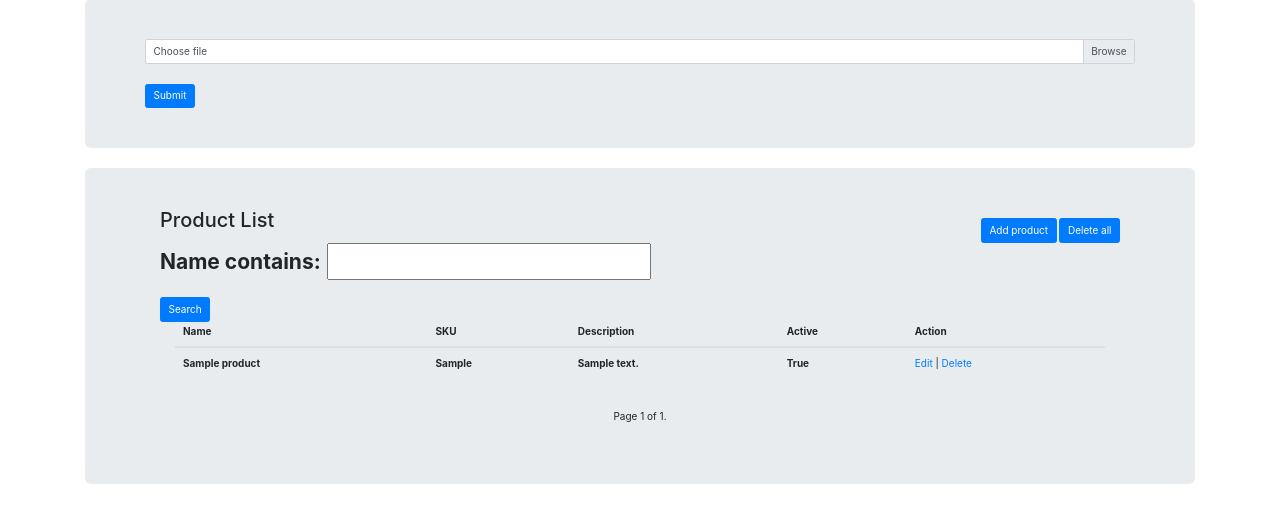
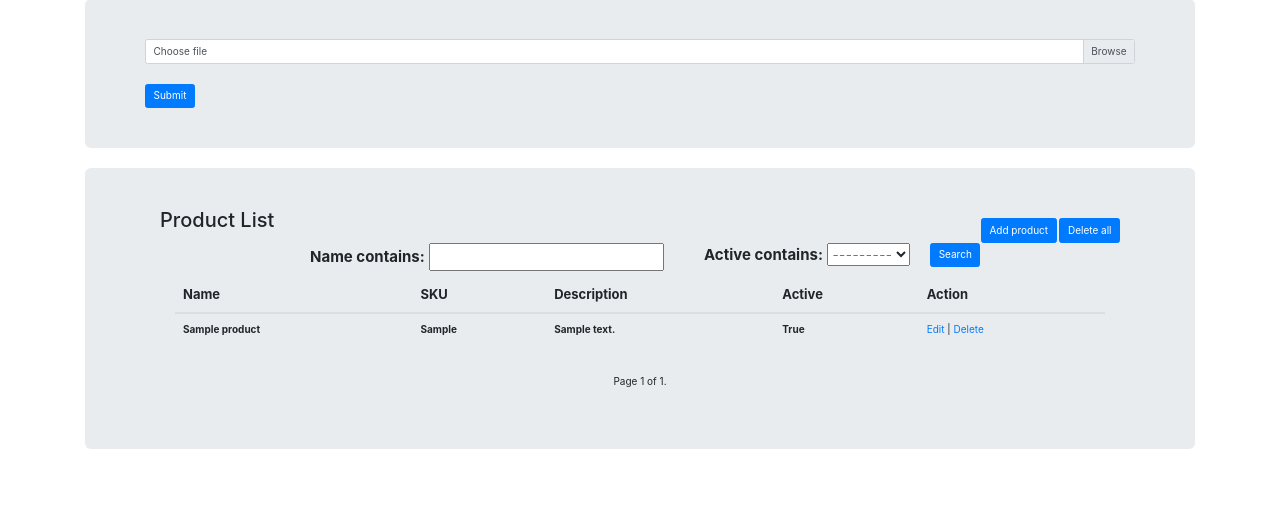
Before and after one commit to sathish-ku-mar/Django-Fulfil, a Django app: page /assignment/list/ in a window 1280 px wide. Shown: the part 93-616 px from the top of the page. Run offline with Django 3.2, Linux system fonts and the light colour scheme; tables that the repository leaves empty hold one stand-in row (values such as "Sample post"); parts of the project's set-up code (start-up, migrations or seed data) failed here and were passed over; some libraries are stand-ins or nearby versions.

Commit message:
Responce changes

```diff
--- a/assignment/tasks.py
+++ b/assignment/tasks.py
@@ -1,4 +1,6 @@
 import string
+
+from django.shortcuts import redirect
 
 from .models import Product
 
@@ -20,8 +22,16 @@ def create_products(records):
 
 import django_filters
 
+STATUS_CHOICES = (
+    (True, 'Active'),
+    (False, 'Inactive')
+)
+
+
 class UserFilter(django_filters.FilterSet):
     name = django_filters.CharFilter(lookup_expr='icontains')
+    active = django_filters.ChoiceFilter(choices=STATUS_CHOICES, lookup_expr='icontains')
+
     class Meta:
         model = Product
-        fields = ['name', ]
+        fields = ['name', 'active']
--- a/assignment/templates/product_list.html
+++ b/assignment/templates/product_list.html
@@ -2,7 +2,16 @@
 {% load bootstrap3 %}
 
 {% block content %}
-
+<style>
+    .custom-file p{
+    padding-left: 20px;
+    padding-right: 20px;
+    font-size: 1.5rem;
+    }
+    th{
+    font-size: 1.3rem;
+    }
+</style>
 <div class="jumbotron">
   {% if messages %}
     <ul class="p-3 mb-2 bg-info text-white text-center">
@@ -41,9 +50,9 @@
 </div>
 
     <form method="get">
-        <div class="custom-file mb-3">
+        <div class="custom-file mb-3" style="padding-left: 130px;display: inline-flex">
             {{ filter.form.as_p }}
-            <button type="submit" class="btn btn-primary">Search</button>
+            <button type="submit" class="btn btn-primary button_submit">Search</button>
         </div>
   </form>
 
--- a/assignment/views.py
+++ b/assignment/views.py
@@ -24,10 +24,11 @@ class ProductListView(FilterView, ListView, CreateView):
         paginator = Paginator(queryset, 25)  # Show 25 contacts per page
         page = request.GET.get('page')
         user = request.GET.get('name')
+        active = request.GET.get('active')
 
         context['product_list'] = paginator.get_page(page)
         context['filter'] = UserFilter(request.GET, queryset=queryset)
-        if user:
+        if user or active:
             context['product_list'] = UserFilter(request.GET, queryset=queryset).qs
 
         return render(request,self.template_name,context)
--- a/fulfil/settings.py
+++ b/fulfil/settings.py
@@ -25,7 +25,7 @@ SECRET_KEY = '!#5^v@e=69#21l3sd1a*1=)cds84lvtj92#h=(k!e@01jb-tga'
 # SECURITY WARNING: don't run with debug turned on in production!
 DEBUG = True
 
-ALLOWED_HOSTS = ['fulfill-assigmenet.herokuapp.com', '13.235.16.186', '127.0.0.1']
+ALLOWED_HOSTS = ['13.235.16.186', '127.0.0.1']
 
 
 # Application definition
```
